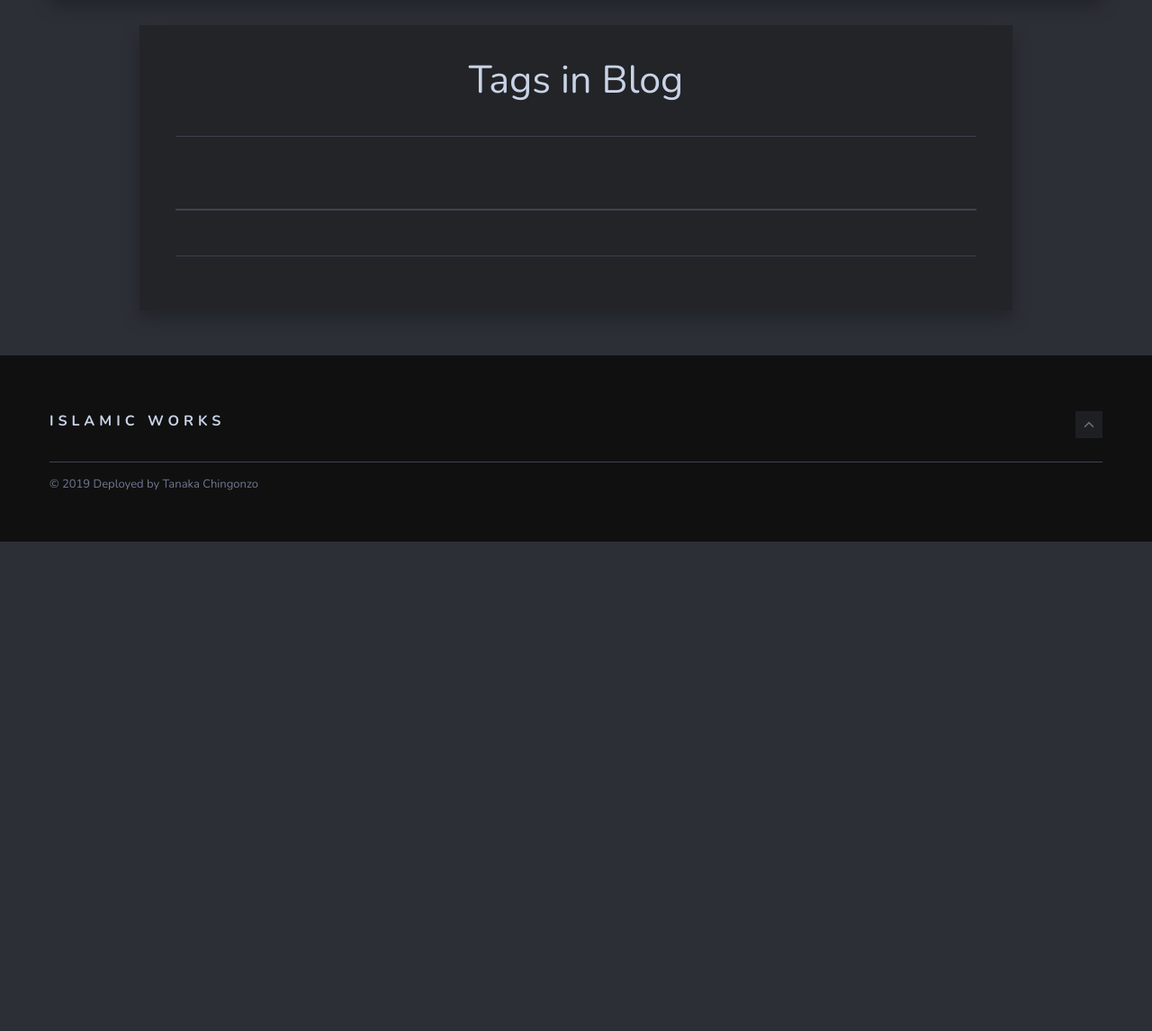
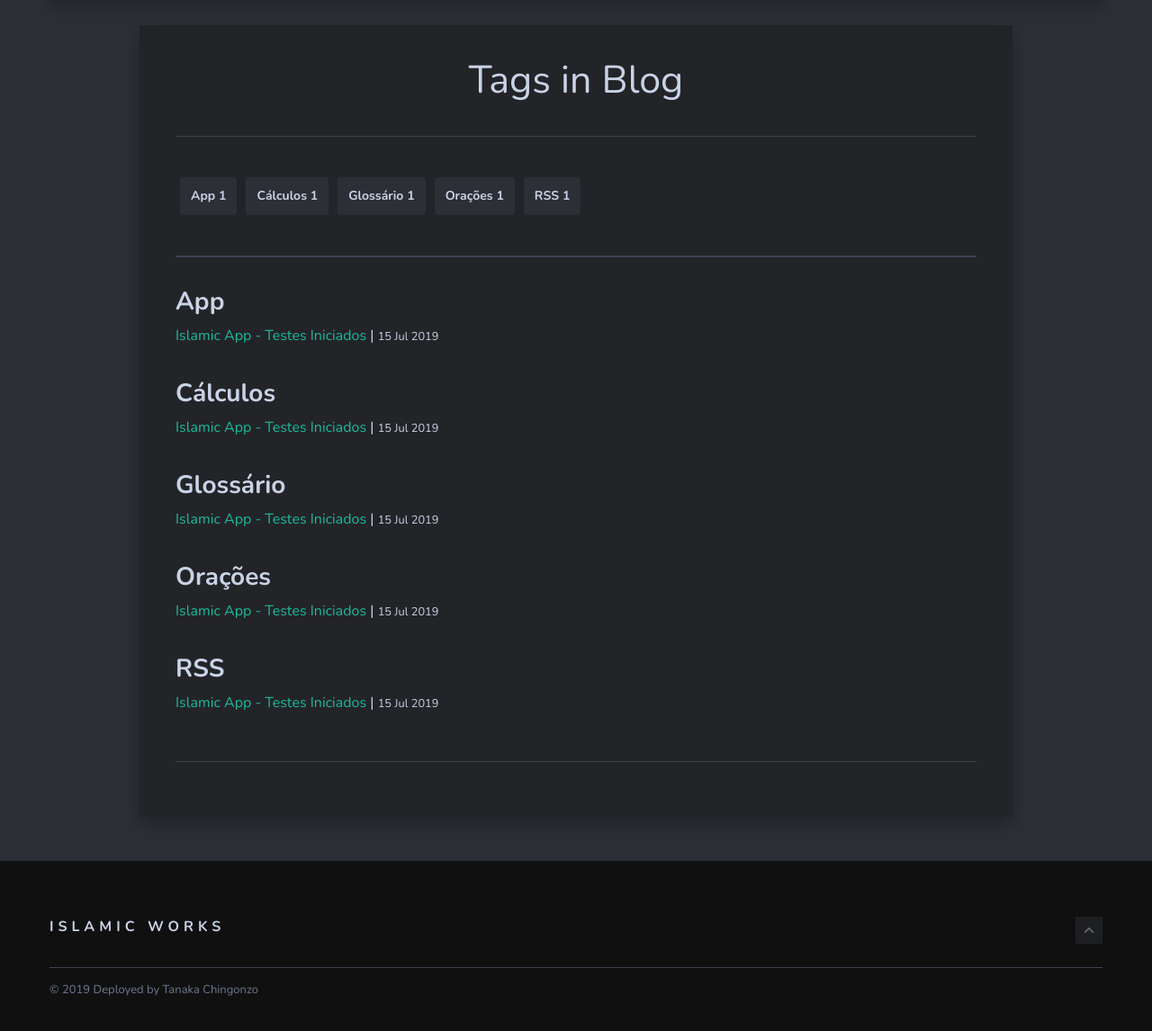
Before and after one commit to islamic-works/islamic-works.github.io, a Jekyll site: the page built from tags.html, in a window 1280 px wide and 1400 px high, scrolled down 461 px. Shown: the part 236-1382 px from the top of the window at 90% size. Built offline with Jekyll 4.4.1, drawn with Linux system fonts in a browser that asks for light colours; before the commit the page ends 1299 px from its top, so only the background shows below that.

Commit message:
Correções no texto, organização das imagens.

```diff
--- a/_posts/2019-07-19-Islamic_App_-_Testes_Iniciados.md
+++ b/_posts/2019-07-19-Islamic_App_-_Testes_Iniciados.md
@@ -2,17 +2,18 @@
 layout: post
 title:  "Islamic App - Testes Iniciados"
 date:   2019-07-15 18:08:43 -0300
+tags: [App, Orações, Cálculos, Glossário, RSS]
 image: bismila.png
 categories: ["App","Islamic App"]
 ---
 
-Este aplicativo está sendo desenvolvido com diversos propóstios, primeiro me ajudar com minhas orações e estudos no Islamismo, e em segundo desenvolver cada vez mais minhas habilidades ciêntificas, dentre elas a Exegese Islamica do Alcorão, O Estudo da Astronomia em especial o movimento do sol, da terra e da lua para calculos da oração e também para uso com PicoSats e NanoSats, O Estudo da programação para Celular e todos os conceitos relacionados.
+Este aplicativo está sendo desenvolvido com diversos propósitos, primeiro me ajudar com minhas orações e estudos no Islamismo, e em segundo desenvolver cada vez mais minhas habilidades ciêntificas, dentre elas a Exegese Islâmica do Alcorão, O Estudo da Astronomia em especial o movimento do sol, da terra e da lua para cálculos da oração e também para uso com PicoSats e NanoSats, O Estudo da programação para Celular e todos os conceitos relacionados.
 
 <!--more-->
 
 [O APK para testes do Calendário de Orações está liberado neste link.](https://github.com/islamic-works/islamic-app/releases/tag/v0.0.1-alpha-2)
 
-![Islamic APP]({{site.url}}/assets/images/Screenshot_20190719-205625.png)
+![Islamic APP]({{site.url}}/assets/images/islamic-app/Screenshot_20190719-205625.png)
 
 O Fonte somente será liberado na versão 0.0.2-beta quando todas as funcionalidades básicas estiverem implementadas
 
```
Also changed, not shown: other parts of _posts/2019-07-19-Islamic_App_-_Testes_Iniciados.md (+2 -2 lines), audios/README.md (deleted, +0 -2 lines), assets/images/islamic-app/Screenshot_20190719-205625.png (renamed from assets/images/Screenshot_20190719-205625.png).
